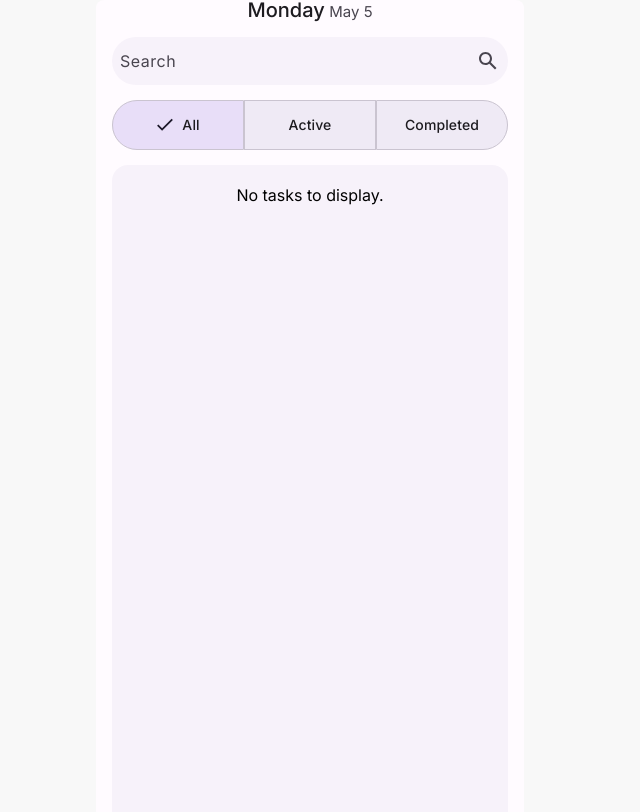
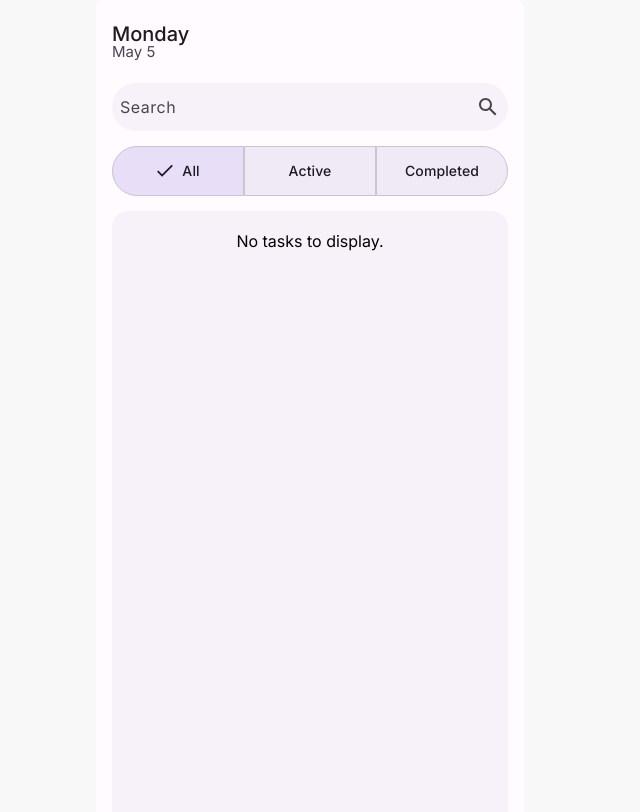
Before and after one commit to OnlyTrable/todo_project, a plain HTML site: page index.html in a window 1280 px wide. Shown: the top 812 px of the page, without its empty margins (330-970 px from the left). Drawn offline with nearby package versions, Linux system fonts and the light colour scheme.

Commit message:
зміни, помилка

```diff
--- a/styles/index.css
+++ b/styles/index.css
@@ -22,13 +22,13 @@ body {
   gap: 16px;
   position: relative; /* Для позиціонування FAB */
 }
-}
 .datatime {
   width: 396px;
   /*height: 46px;*/
   display: flex; /* Вмикає Flexbox */
   flex-direction: column; /* Розташовує дочірні елементи в стовпчик */
   align-items: flex-start; /* Вирівнює їх по лівому краю */
+  align-self: flex-start;
   padding: 24px 16px 8px 16px; /* Додаємо відступи: верх право низ ліво */
 }
 .day-of-week {
```
